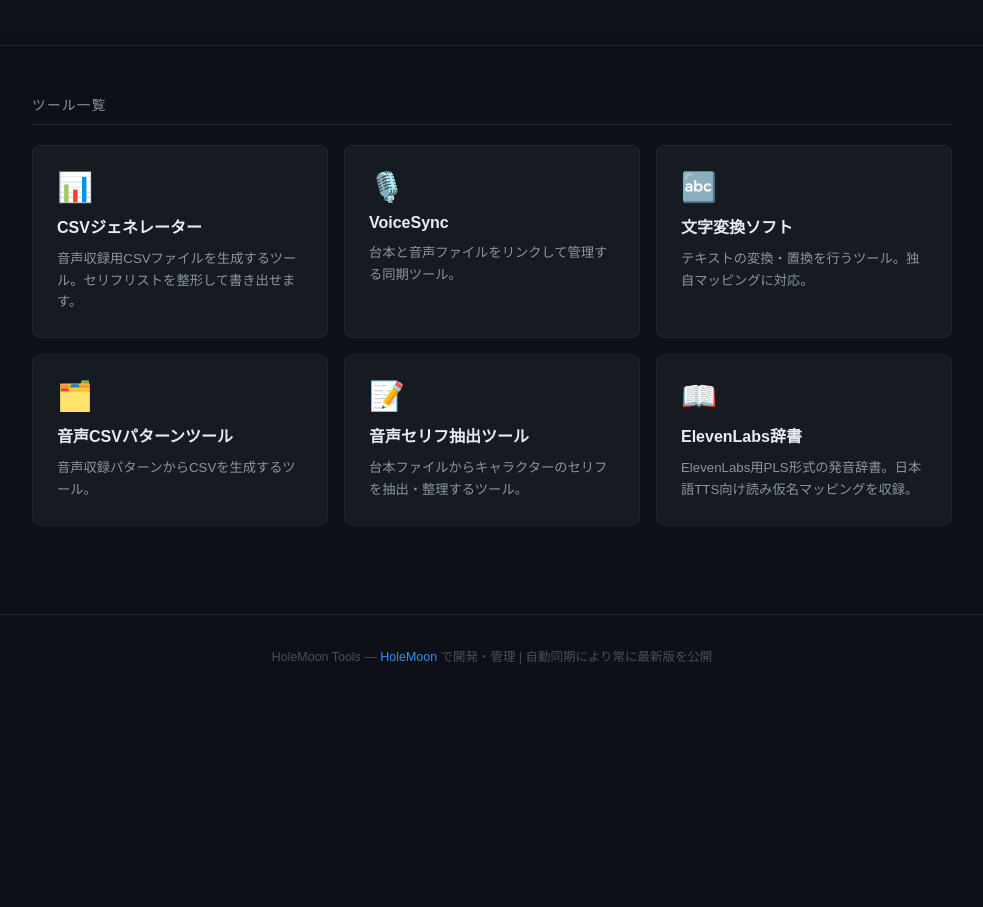
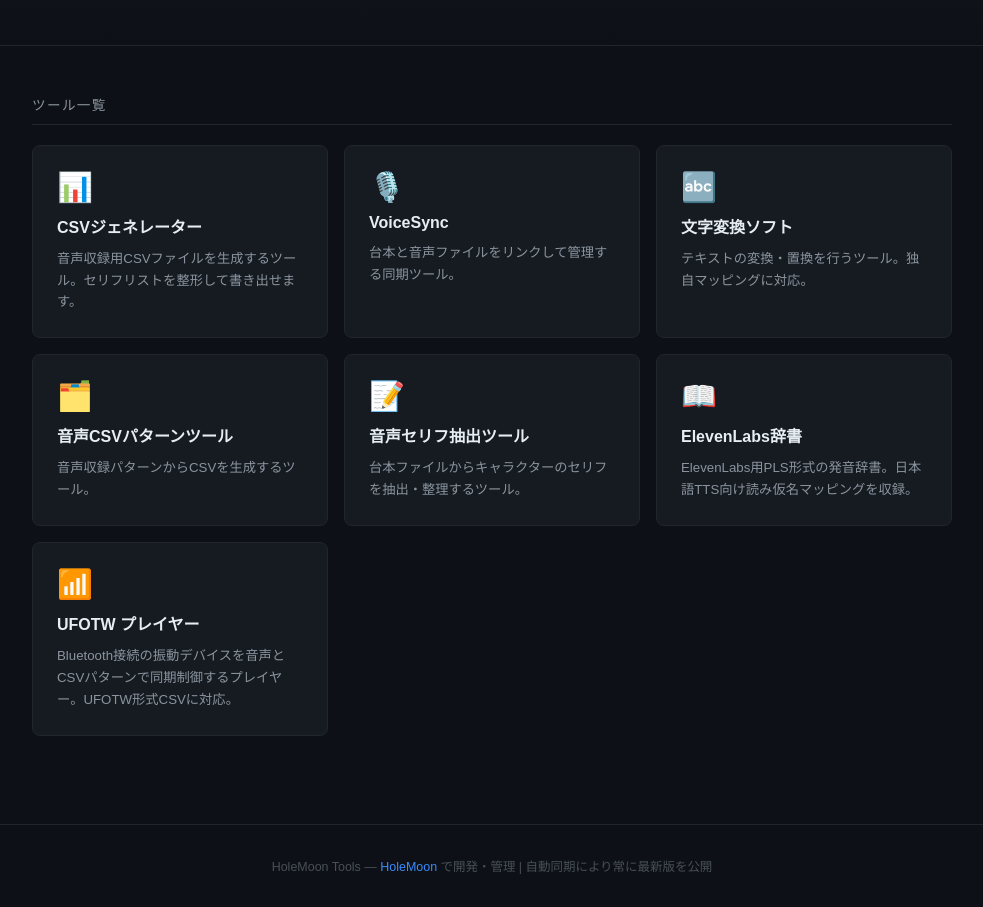
Before and after one commit to sonakajima9/holemoon-tools, a plain HTML site: page index.html in a window 1280 px wide. Shown: the part 176-1083 px from the top of the page, without its empty margins (148-1131 px from the left). Before the commit the page ends 873 px from the top, so only its background shows below. Drawn offline with Linux system fonts and the light colour scheme.

Commit message:
index.html: UFOTWプレイヤーのツールカードを追加

```diff
--- a/index.html
+++ b/index.html
@@ -154,6 +154,12 @@
         <div class="tool-desc">ElevenLabs用PLS形式の発音辞書。日本語TTS向け読み仮名マッピングを収録。</div>
       </a>
 
+      <a class="tool-card" href="./UFOTWプレイヤー/">
+        <div class="tool-icon">📶</div>
+        <div class="tool-name">UFOTW プレイヤー</div>
+        <div class="tool-desc">Bluetooth接続の振動デバイスを音声とCSVパターンで同期制御するプレイヤー。UFOTW形式CSVに対応。</div>
+      </a>
+
     </div>
   </main>
 
```
